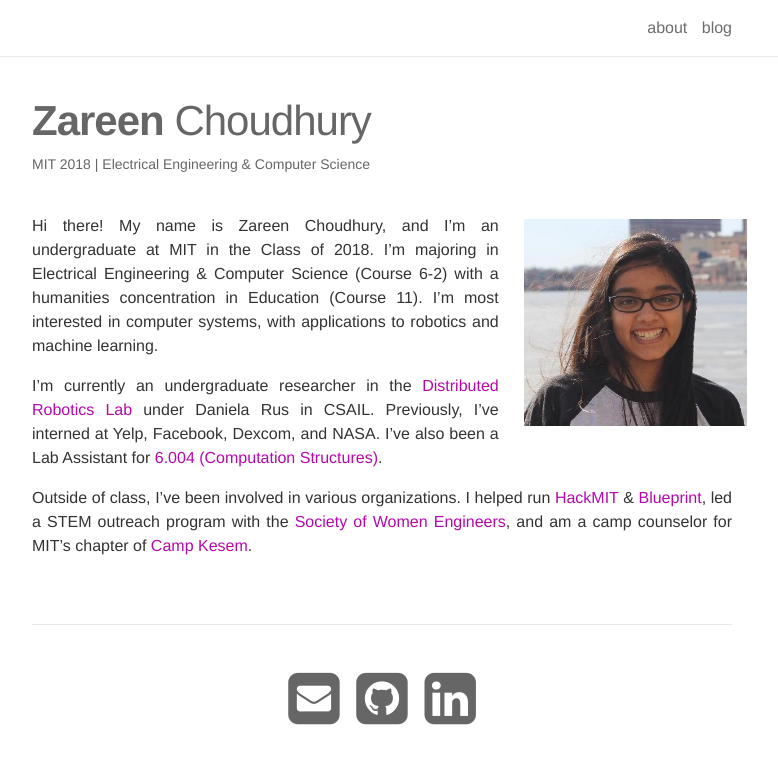
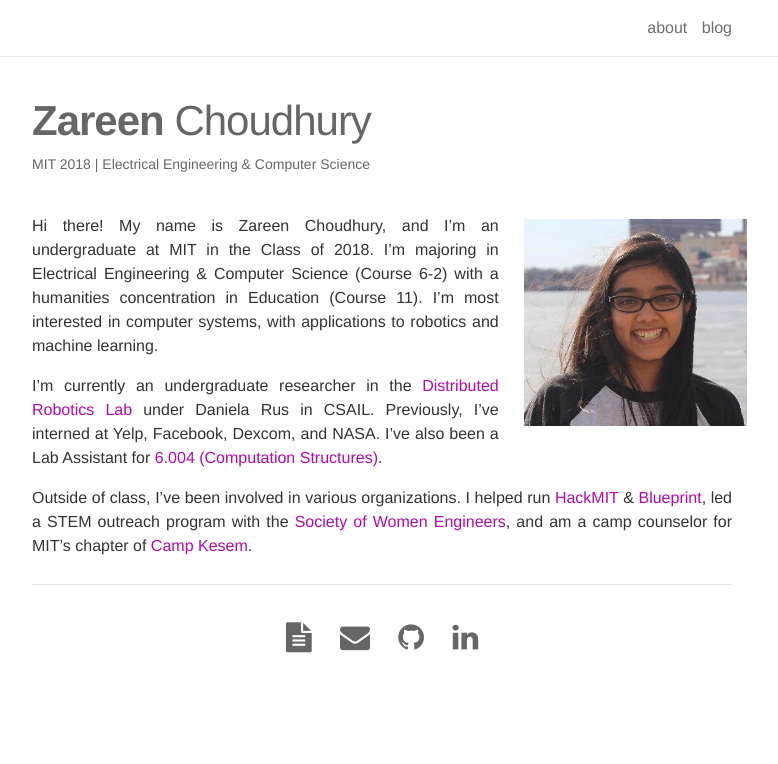
Before and after one commit to zareenc/zareenc.github.io, a Jekyll site: the page built from _pages/about.md, in a window 1280 px wide. Shown: the top 764 px of the page, without its empty margins (258-1036 px from the left). Built offline with Jekyll 4.4.1, drawn with Linux system fonts in a browser that asks for light colours; nearby versions of some CDN libraries.

Commit message:
Add resume and fix icons

```diff
--- a/_config.yml
+++ b/_config.yml
@@ -55,7 +55,7 @@ collections:
 
 # Build settings
 markdown: kramdown
-highlighter: pygments
+highlighter: rouge #pygments
 
 # Includes
 include: ['_pages']
--- a/_includes/social.html
+++ b/_includes/social.html
@@ -1,8 +1,9 @@
 <div class="social">
   <span class="contacticon center">
-    <a href="mailto:{{ site.email }}"><i class="fa fa-envelope-square"></i></a>
-    <a href="https://github.com/{{ site.github_username }}" target="_blank" title="GitHub"><i class="fa fa-github-square"></i></a>
-    <a href="https://www.linkedin.com/in/{{ site.linkedin_username }}" target="_blank" title="LinkedIn"><i class="fa fa-linkedin-square"></i></a>
+    <a href="{{ site.baseurl }}/docs/Choudhury_Zareen_Resume.pdf"><i class="fa fa-file-text"></i></a>
+    <a href="mailto:{{ site.email }}"><i class="fa fa-envelope"></i></a>
+    <a href="https://github.com/{{ site.github_username }}" target="_blank" title="GitHub"><i class="fa fa-github"></i></a>
+    <a href="https://www.linkedin.com/in/{{ site.linkedin_username }}" target="_blank" title="LinkedIn"><i class="fa fa-linkedin"></i></a>
   </span>
 
   <div class="col three caption">
--- a/_sass/_pages.scss
+++ b/_sass/_pages.scss
@@ -6,8 +6,12 @@
 }
 .contacticon {
     display: block;
-    font-size: 60px;
+    font-size: 30px;
     margin: 10px;
+    i {
+        margin-left: 10px;
+	margin-right: 10px;
+    }
 }
 .center{
     text-align: center;
--- a/_sass/_profile.scss
+++ b/_sass/_profile.scss
@@ -41,6 +41,6 @@
 
 .social {
     border-top: 1px solid $grey-color-light;
-    margin-top: 50px;
+    margin-top: 10px;
     padding-top: 20px;
 }
```
Also changed, not shown: 1 other file.
